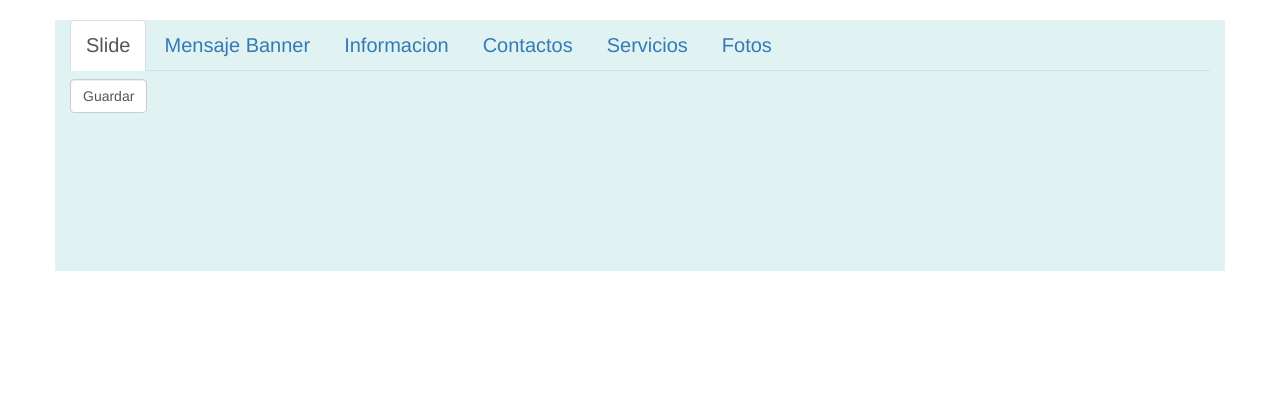
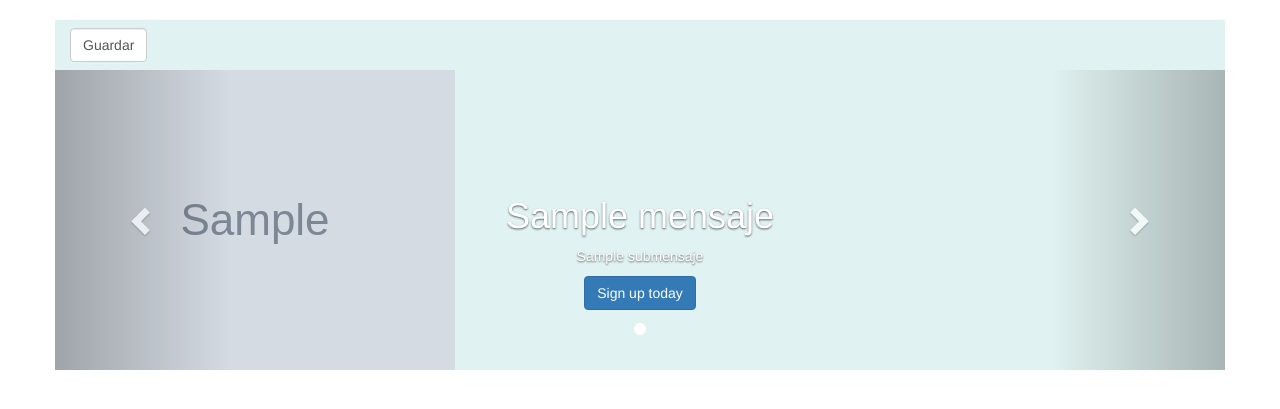
Before and after one commit to david97ly/glass1.1, a Django app: template glass/templates/cofiguraciones.html in a window 1280 px wide. Shown: the part 54-463 px from the top of the page. Run offline with Django 3.2, Linux system fonts and the light colour scheme; tables that the repository leaves empty hold one stand-in row (values such as "Sample post"); the template is opened without the code that fills it: values that come from a table or form of the project are taken from there, most other values are stand-ins (such as "Sample title", 1, 10 or a date in 2020); grey boxes marked "Sample" are stand-in pictures; parts of the project's set-up code (start-up, migrations or seed data) failed here and were passed over; some libraries are stand-ins or nearby versions.

Commit message:
hoy si tiene que funcionar

```diff
--- a/glass/templates/cofiguraciones.html
+++ b/glass/templates/cofiguraciones.html
@@ -52,16 +52,6 @@
      <div class="container" id="contenedor">
 
 
-       <ul class="nav nav-tabs">
-            <li role="presentation" class="active"><a href="#slide" data-toggle="tab">Slide</a></li>
-            <li role="presentation"><a href="#mb" data-toggle="tab">Mensaje Banner</a></li>
-            <li role="presentation"><a href="#info" data-toggle="tab">Informacion</a></li>
-            <li role="presentation"><a href="#conta" data-toggle="tab">Contactos</a></li>
-            <li role="presentation"><a href="#servi" data-toggle="tab">Servicios</a></li>
-            <li role="presentation"><a href="#fotos" data-toggle="tab">Fotos</a></li>
-      </ul>
-
-       <div class="tab-content">
            <div class="row">
            <div class="tab-pane fade in active" id="slide">
              <div class="row">
@@ -77,44 +67,45 @@
                     </div>
                    </div>
 
-              <div class="carousel-inner">
+
                        {% for s in sl %}
 
 
-           <div class="item">
-          <img id="ida" src="{{ s.foto.url }}" data-src="holder.js/100%x500/auto/#777:#7a7a7a/text:Third slide" alt="Third slide">
+
+
+
+
+            <!-- Carousel
+    ================================================== -->
+    <div id="myCarousel" class="carousel slide visible-lg visible-md">
+      <!-- Indicators -->
+      <ol class="carousel-indicators">
+        <li data-target="#myCarousel" data-slide-to="0" class="active"></li>
+
+      </ol>
+      <div class="carousel-inner">
+           {% if primera != "" %}
+        <div class="item active">
+          <img id="imgs" src="{{ primera.foto.url }}" data-src="holder.js/100%x500/auto/#777:#7a7a7a/text:First slide" alt="First slide">
           <div class="container">
             <div class="carousel-caption">
-             <h1>{{ s.mensaje }}</h1>
-              <p>{{ s.submensaje }}</p>
-              <p><a class="btn btn-large btn-primary" href="#" id="vdetalle1">Browse gallery</a></p>
+              <h1>{{ primera.mensaje }}</h1>
+              <p>{{ primera.submensaje }}</p>
+              <p><a class="btn btn-large btn-primary " id="vdetalle1" href="#" >Sign up today</a></p>
             </div>
           </div>
         </div>
-                      {% endfor %}
-                      </div>
-                   </div>
-                 </div>
-           </div>
-           <div class="tab-pane fade" id="mb">
-                          <p><span>contenedor 2</span></p>
-           </div>
-           <div class="tab-pane fade" id="info">
-                          <p><span>contenedor 3</span></p>
-           </div>
-           <div class="tab-pane fade" id="conta">
-                          <p><span>contenedor 4</span></p>
-           </div>
-           <div class="tab-pane fade" id="servi">
-                          <p><span>contenedor 5</span></p>
-           </div>
-           <div class="tab-pane fade" id="fotos">
-                          <p><span>contenedor 6</span></p>
-           </div>
+        {% endif %}
+
+      <a class="left carousel-control" href="#myCarousel" data-slide="prev"><span class="glyphicon glyphicon-chevron-left"></span></a>
+      <a class="right carousel-control" href="#myCarousel" data-slide="next"><span class="glyphicon glyphicon-chevron-right"></span></a>
+    </div><!-- /.carousel -->
+   {% endfor %}
+
        </div>
 
      </div>
-
+       </div>
 
 
 
```
